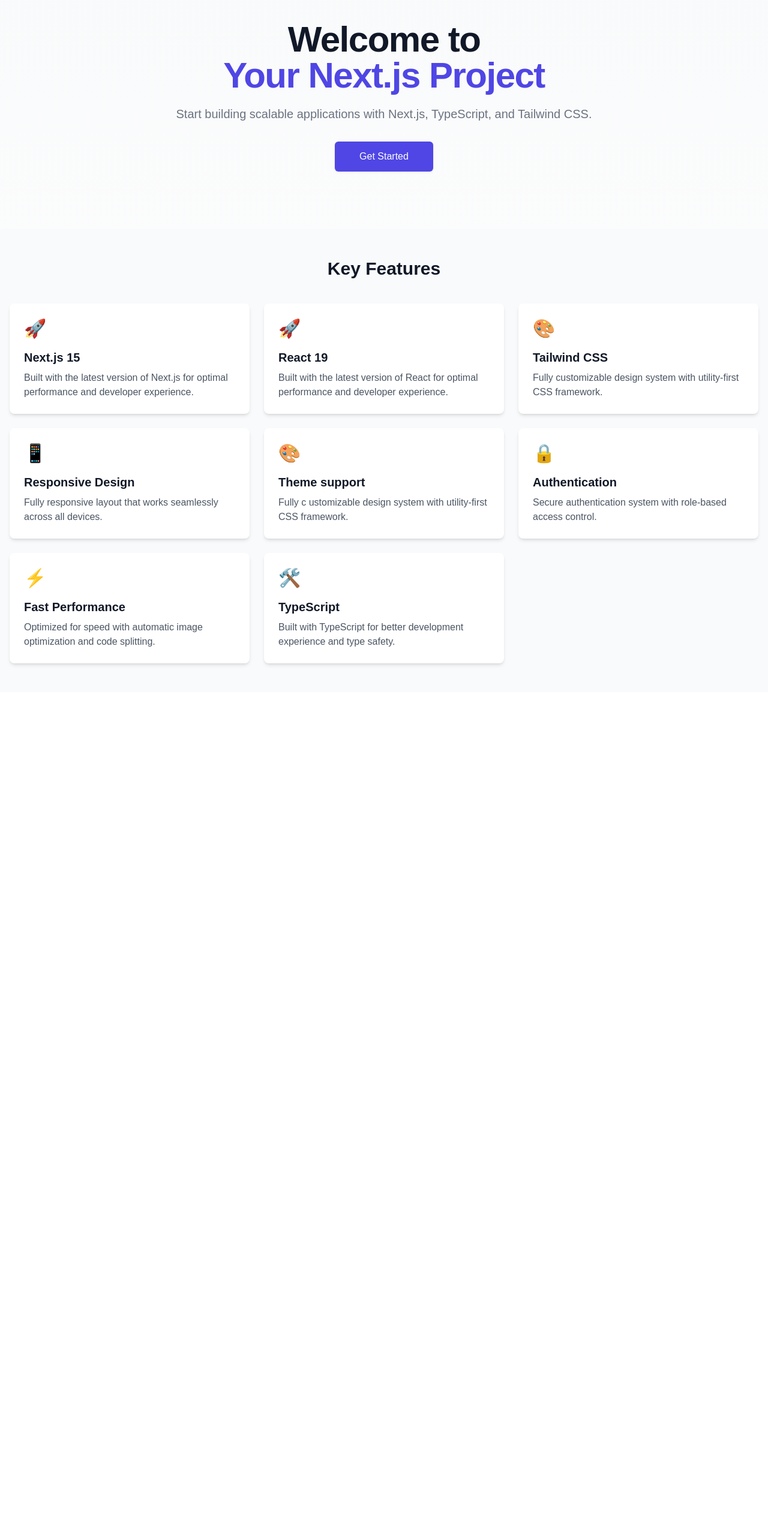
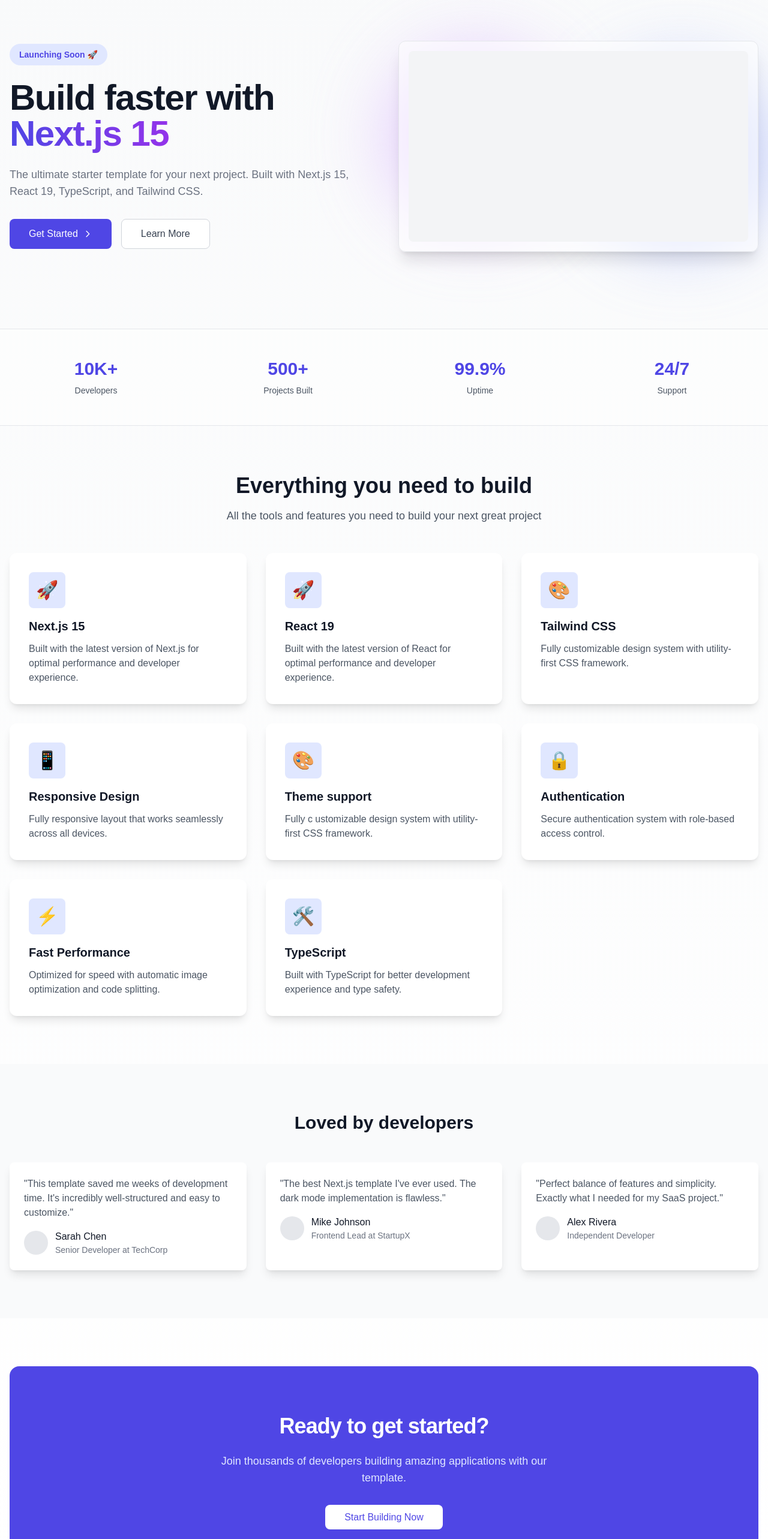
Before and after one commit to RomaLetodiani/Next-Boilerplate, a Next.js app: page / in a window 1280 px wide. Shown: the part 60-2626 px from the top of the page at 60% size. Before the commit the page ends 1214 px from the top, so only its background shows below. Built offline with nearby package versions, Linux system fonts and the light colour scheme.

Commit message:
Revamp homepage layout with new sections for stats, features, testimonials, and a call-to-action. Updated hero section with a new design and messaging for Next.js 15. Enhanced responsiveness and added visual elements for improved user experience.

```diff
--- a/src/app/page.tsx
+++ b/src/app/page.tsx
@@ -7,54 +7,181 @@
       <div className="absolute top-4 right-4">
         <ThemeToggle />
       </div>
+
       {/* Hero Section */}
-      <div className="container mx-auto px-4 py-16 sm:py-24">
-        <div className="text-center">
-          <h1 className="text-4xl font-extrabold tracking-tight text-gray-900 dark:text-white sm:text-5xl md:text-6xl">
-            <span className="block">Welcome to</span>
-            <span className="block text-indigo-600 dark:text-indigo-400">Your Next.js Project</span>
-          </h1>
-          <p className="mx-auto mt-3 max-w-md text-base text-gray-500 dark:text-gray-300 sm:text-lg md:mt-5 md:max-w-3xl md:text-xl">
-            Start building scalable applications with Next.js, TypeScript, and Tailwind CSS.
-          </p>
-          <div className="mx-auto mt-5 max-w-md sm:flex sm:justify-center md:mt-8">
-            <div className="rounded-md shadow">
+      <div className="container mx-auto px-4 py-20 sm:py-32">
+        <div className="grid items-center gap-12 lg:grid-cols-2">
+          <div className="text-left">
+            <div className="mb-6 inline-block rounded-full bg-indigo-100 px-4 py-2 text-sm font-semibold text-indigo-600 dark:bg-indigo-900/50 dark:text-indigo-300">
+              Launching Soon 🚀
+            </div>
+            <h1 className="text-4xl font-extrabold tracking-tight text-gray-900 dark:text-white sm:text-5xl md:text-6xl">
+              Build faster with{" "}
+              <span className="bg-gradient-to-r from-indigo-600 to-purple-600 bg-clip-text text-transparent dark:from-indigo-400 dark:to-purple-400">
+                Next.js 15
+              </span>
+            </h1>
+            <p className="mt-6 text-lg text-gray-500 dark:text-gray-300">
+              The ultimate starter template for your next project. Built with Next.js 15, React 19,
+              TypeScript, and Tailwind CSS.
+            </p>
+            <div className="mt-8 flex flex-col gap-4 sm:flex-row">
               <a
                 href="/dashboard"
-                className="flex w-full items-center justify-center rounded-md border border-transparent bg-indigo-600 px-8 py-3 text-base font-medium text-white transition-colors hover:bg-indigo-700 dark:bg-indigo-500 dark:hover:bg-indigo-600 md:px-10"
+                className="inline-flex items-center justify-center rounded-lg bg-indigo-600 px-8 py-3 text-base font-medium text-white transition-colors hover:bg-indigo-700 dark:bg-indigo-500 dark:hover:bg-indigo-600"
               >
                 Get Started
+                <svg className="ml-2 h-4 w-4" fill="none" viewBox="0 0 24 24" stroke="currentColor">
+                  <path
+                    strokeLinecap="round"
+                    strokeLinejoin="round"
+                    strokeWidth={2}
+                    d="M9 5l7 7-7 7"
+                  />
+                </svg>
               </a>
+              <a
+                href="#features"
+                className="inline-flex items-center justify-center rounded-lg border border-gray-300 bg-white px-8 py-3 text-base font-medium text-gray-700 transition-colors hover:bg-gray-50 dark:border-gray-700 dark:bg-gray-800 dark:text-gray-300 dark:hover:bg-gray-700/50"
+              >
+                Learn More
+              </a>
+            </div>
+          </div>
+          <div className="relative hidden lg:block">
+            <div className="absolute -left-4 top-4 h-72 w-72 rounded-full bg-purple-300 opacity-70 blur-3xl filter dark:bg-purple-900"></div>
+            <div className="absolute -right-4 bottom-4 h-72 w-72 rounded-full bg-indigo-300 opacity-70 blur-3xl filter dark:bg-indigo-900"></div>
+            <div className="relative rounded-xl border border-gray-200 bg-white/50 p-4 shadow-xl backdrop-blur-sm dark:border-gray-700 dark:bg-gray-800/50">
+              {/* Add a code preview or screenshot here */}
+              <div className="aspect-video rounded-lg bg-gray-100 dark:bg-gray-700"></div>
             </div>
           </div>
         </div>
       </div>
 
+      {/* Stats Section */}
+      <div className="border-y border-gray-200 bg-white/50 dark:border-gray-700 dark:bg-gray-800/50">
+        <div className="container mx-auto px-4 py-12">
+          <div className="grid grid-cols-2 gap-8 md:grid-cols-4">
+            {stats.map((stat, index) => (
+              <div key={index} className="text-center">
+                <div className="text-3xl font-bold text-indigo-600 dark:text-indigo-400">
+                  {stat.value}
+                </div>
+                <div className="mt-2 text-sm text-gray-600 dark:text-gray-300">{stat.label}</div>
+              </div>
+            ))}
+          </div>
+        </div>
+      </div>
+
       {/* Feature Section */}
-      <div className="bg-gray-50 py-12 dark:bg-gray-800/50">
+      <div id="features" className="py-20">
         <div className="container mx-auto px-4">
-          <h2 className="text-center text-3xl font-bold text-gray-900 dark:text-white">
-            Key Features
-          </h2>
-          <div className="mt-10 grid grid-cols-1 gap-6 md:grid-cols-2 lg:grid-cols-3">
+          <div className="mb-12 text-center">
+            <h2 className="text-3xl font-bold text-gray-900 dark:text-white sm:text-4xl">
+              Everything you need to build
+            </h2>
+            <p className="mt-4 text-lg text-gray-600 dark:text-gray-300">
+              All the tools and features you need to build your next great project
+            </p>
+          </div>
+          <div className="mt-10 grid grid-cols-1 gap-8 md:grid-cols-2 lg:grid-cols-3">
             {features.map((feature, index) => (
               <div
                 key={index}
-                className="rounded-lg bg-white p-6 shadow-md transition-all hover:scale-105 dark:bg-gray-800 dark:shadow-gray-900/30"
+                className="group rounded-xl bg-white p-8 shadow-lg transition-all hover:scale-105 dark:bg-gray-800"
               >
-                <div className="text-3xl">{feature.icon}</div>
-                <h3 className="mt-4 text-xl font-semibold text-gray-900 dark:text-white">
+                <div className="mb-4 inline-block rounded-lg bg-indigo-100 p-3 text-3xl dark:bg-indigo-900/50">
+                  {feature.icon}
+                </div>
+                <h3 className="mb-3 text-xl font-semibold text-gray-900 dark:text-white">
                   {feature.title}
                 </h3>
-                <p className="mt-2 text-gray-600 dark:text-gray-300">{feature.description}</p>
+                <p className="text-gray-600 dark:text-gray-300">{feature.description}</p>
               </div>
             ))}
+          </div>
+        </div>
+      </div>
+
+      {/* Testimonials Section */}
+      <div className="bg-gray-50 py-20 dark:bg-gray-800/50">
+        <div className="container mx-auto px-4">
+          <h2 className="text-center text-3xl font-bold text-gray-900 dark:text-white">
+            Loved by developers
+          </h2>
+          <div className="mt-12 grid gap-8 md:grid-cols-2 lg:grid-cols-3">
+            {testimonials.map((testimonial, index) => (
+              <div key={index} className="rounded-lg bg-white p-6 shadow-lg dark:bg-gray-800">
+                <p className="text-gray-600 dark:text-gray-300">"{testimonial.quote}"</p>
+                <div className="mt-4 flex items-center">
+                  <div className="h-10 w-10 rounded-full bg-gray-200 dark:bg-gray-700"></div>
+                  <div className="ml-3">
+                    <div className="font-medium text-gray-900 dark:text-white">
+                      {testimonial.name}
+                    </div>
+                    <div className="text-sm text-gray-500 dark:text-gray-400">
+                      {testimonial.title}
+                    </div>
+                  </div>
+                </div>
+              </div>
+            ))}
+          </div>
+        </div>
+      </div>
+
+      {/* CTA Section */}
+      <div className="container mx-auto px-4 py-20">
+        <div className="relative rounded-2xl bg-indigo-600 px-6 py-16 dark:bg-indigo-500 sm:px-12 sm:py-20">
+          <div className="relative mx-auto max-w-3xl text-center">
+            <h2 className="text-3xl font-bold tracking-tight text-white sm:text-4xl">
+              Ready to get started?
+            </h2>
+            <p className="mx-auto mt-6 max-w-xl text-lg text-indigo-100">
+              Join thousands of developers building amazing applications with our template.
+            </p>
+            <div className="mt-10">
+              <a
+                href="/dashboard"
+                className="rounded-lg bg-white px-8 py-3 text-base font-medium text-indigo-600 transition-colors hover:bg-gray-50 dark:bg-gray-800 dark:text-white dark:hover:bg-gray-700"
+              >
+                Start Building Now
+              </a>
+            </div>
           </div>
         </div>
       </div>
     </main>
   );
 };
+
+const stats = [
+  { value: "10K+", label: "Developers" },
+  { value: "500+", label: "Projects Built" },
+  { value: "99.9%", label: "Uptime" },
+  { value: "24/7", label: "Support" },
+];
+
+const testimonials = [
+  {
+    quote:
+      "This template saved me weeks of development time. It's incredibly well-structured and easy to customize.",
+    name: "Sarah Chen",
+    title: "Senior Developer at TechCorp",
+  },
+  {
+    quote: "The best Next.js template I've ever used. The dark mode implementation is flawless.",
+    name: "Mike Johnson",
+    title: "Frontend Lead at StartupX",
+  },
+  {
+    quote: "Perfect balance of features and simplicity. Exactly what I needed for my SaaS project.",
+    name: "Alex Rivera",
+    title: "Independent Developer",
+  },
+];
 
 const features = [
   {
```
